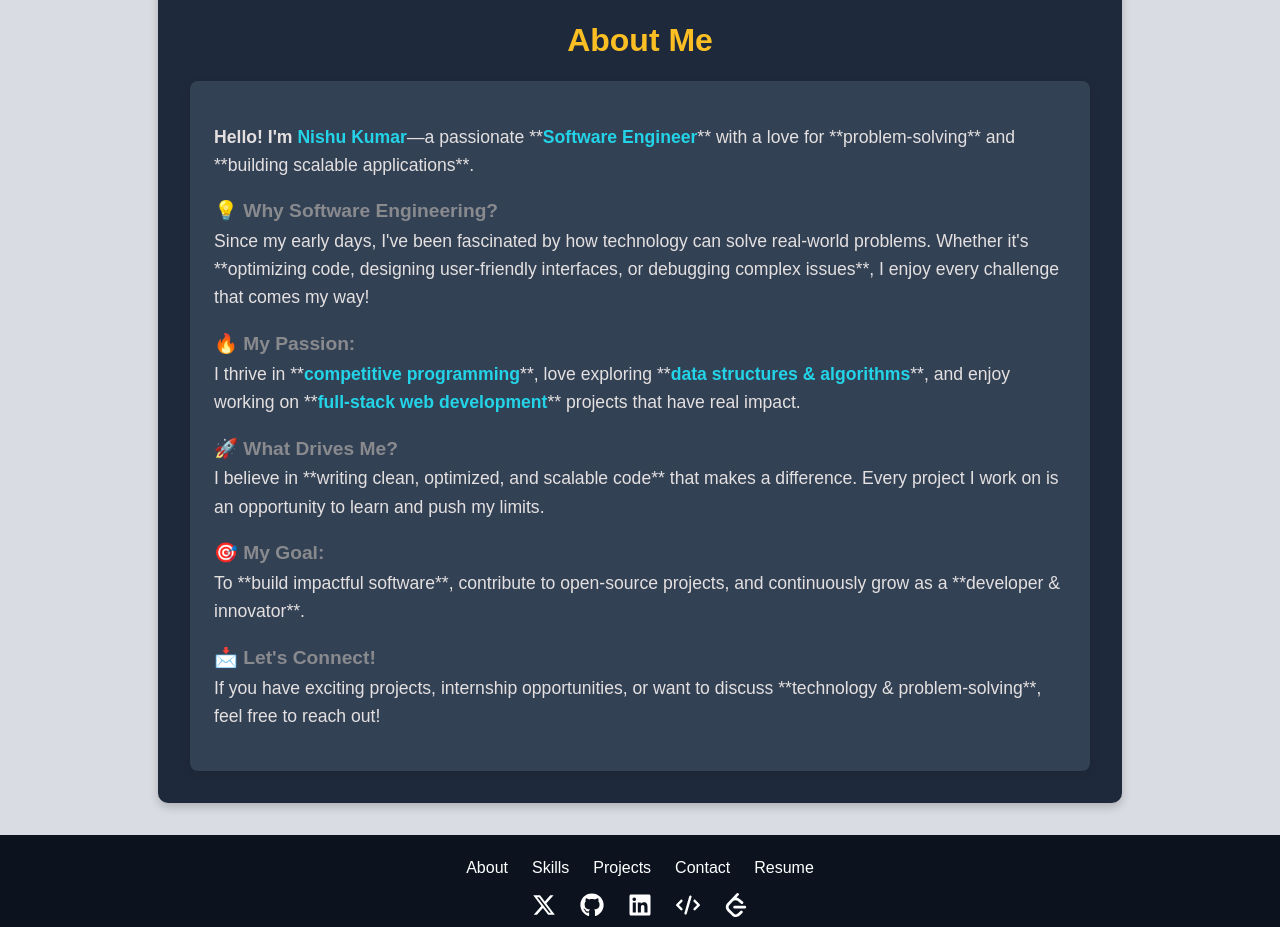
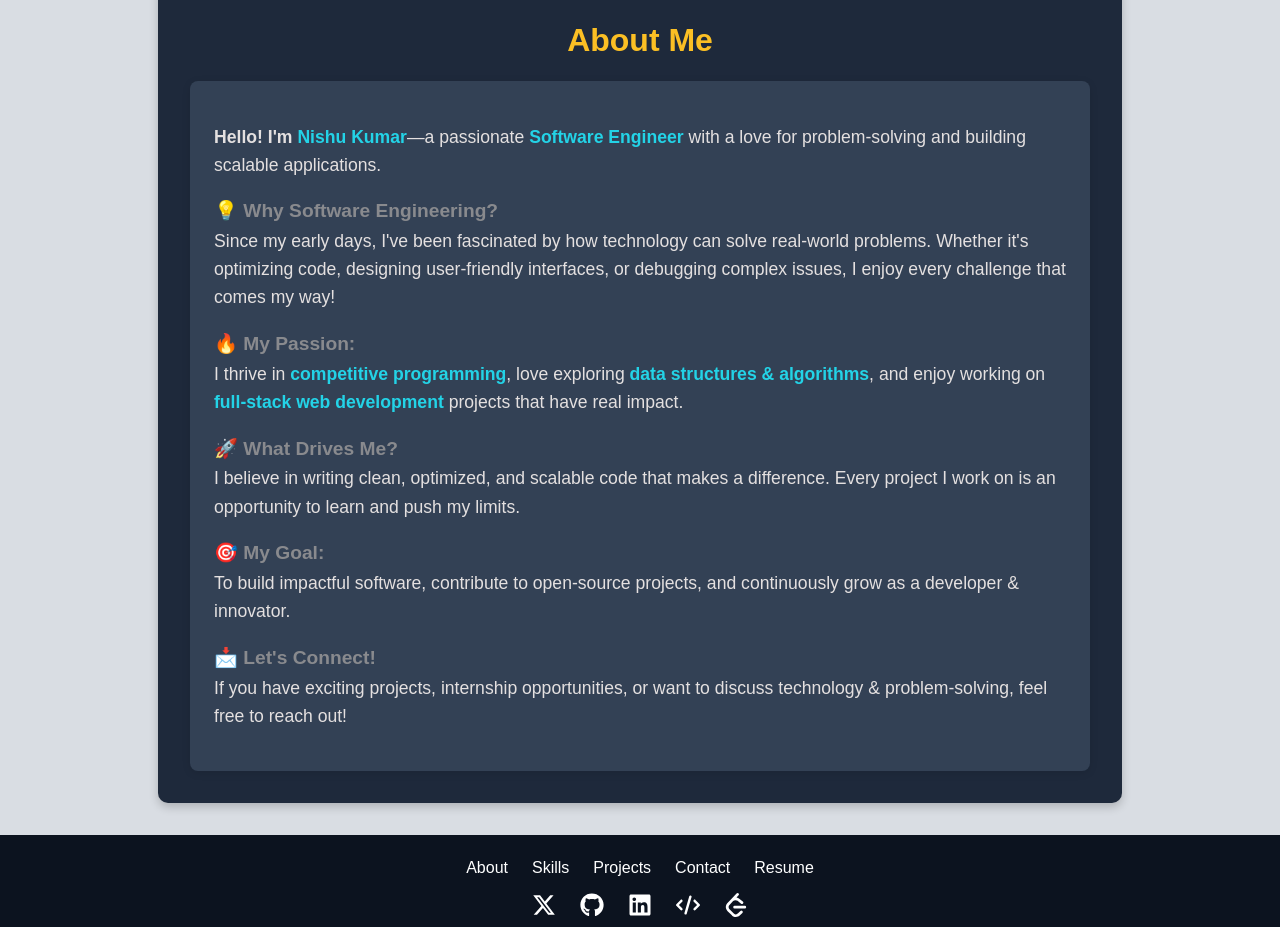
Before and after one commit to Nishukr/myportfolio, a React (Vite) app: page / in a window 1280 px wide. Shown: the part 460-1387 px from the top of the page. Built offline with nearby package versions, Linux system fonts and the light colour scheme.

Commit message:
Update About.jsx

```diff
--- a/src/pages/About.jsx
+++ b/src/pages/About.jsx
@@ -38,32 +38,32 @@ const About = () => {
                 transition={{ duration: 0.3 }}
             >
                 <p className='about-page'>
-                    <strong>Hello! I'm <span className="highlight">Nishu Kumar</span></strong>—a passionate **<span className="highlight">Software Engineer</span>** with a love for **problem-solving** and **building scalable applications**.
+                    <strong>Hello! I'm <span className="highlight">Nishu Kumar</span></strong>—a passionate <span className="highlight">Software Engineer</span> with a love for problem-solving and building scalable applications.
                 </p>
 
                 <p className='about-page1'>
                     <span className="section-title">💡 Why Software Engineering?</span>
-                    Since my early days, I've been fascinated by how technology can solve real-world problems. Whether it's **optimizing code, designing user-friendly interfaces, or debugging complex issues**, I enjoy every challenge that comes my way!
+                    Since my early days, I've been fascinated by how technology can solve real-world problems. Whether it's optimizing code, designing user-friendly interfaces, or debugging complex issues, I enjoy every challenge that comes my way!
                 </p>
 
                 <p className='about-page2'>
                     <span className="section-title">🔥 My Passion:</span>
-                    I thrive in **<span className="highlight">competitive programming</span>**, love exploring **<span className="highlight">data structures & algorithms</span>**, and enjoy working on **<span className="highlight">full-stack web development</span>** projects that have real impact.
+                    I thrive in <span className="highlight">competitive programming</span>, love exploring <span className="highlight">data structures & algorithms</span>, and enjoy working on <span className="highlight">full-stack web development</span> projects that have real impact.
                 </p>
 
                 <p className='about-page4'>
                     <span className="section-title">🚀 What Drives Me?</span>
-                    I believe in **writing clean, optimized, and scalable code** that makes a difference. Every project I work on is an opportunity to learn and push my limits.
+                    I believe in writing clean, optimized, and scalable code that makes a difference. Every project I work on is an opportunity to learn and push my limits.
                 </p>
 
                 <p className='about-page5'>
                     <span className="section-title">🎯 My Goal:</span>
-                    To **build impactful software**, contribute to open-source projects, and continuously grow as a **developer & innovator**.
+                    To build impactful software, contribute to open-source projects, and continuously grow as a developer & innovator.
                 </p>
 
                 <p className='about-page6'>
                     <span className="section-title">📩 Let's Connect!</span>
-                    If you have exciting projects, internship opportunities, or want to discuss **technology & problem-solving**, feel free to reach out!
+                    If you have exciting projects, internship opportunities, or want to discuss technology & problem-solving, feel free to reach out!
                 </p>
             </motion.div>
         </motion.div>
```
